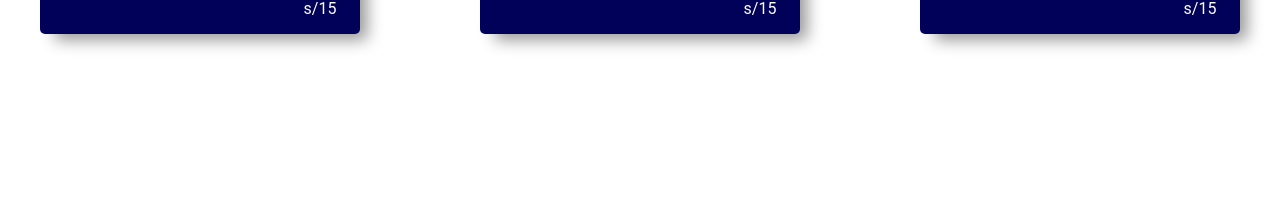
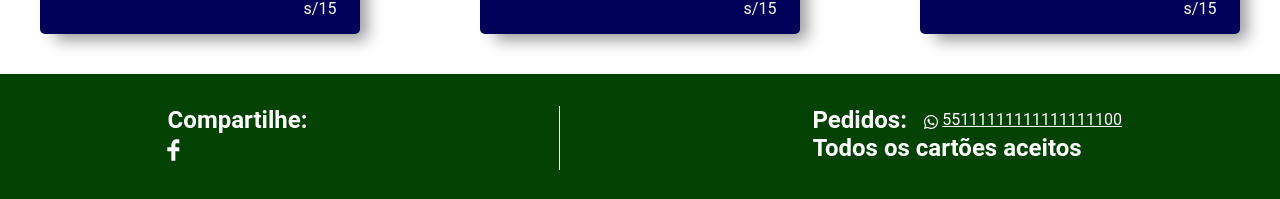
Before and after one commit to WilliamCSA04/xis-la-brasilena, a React (Create React App) app: page / in a window 1280 px wide. Shown: the part 1191-1390 px from the top of the page. Before the commit the page ends 1265 px from the top, so only its background shows below. Built offline with nearby package versions, Linux system fonts and the light colour scheme; no server answers.

Commit message:
:sparkles: Created footer

```diff
--- a/src/pages/home/Home.js
+++ b/src/pages/home/Home.js
@@ -1,8 +1,7 @@
 import React from 'react';
-import {
-  Header,
-  MealImages,
-} from '../../components';
+import { TiSocialFacebook } from 'react-icons/ti';
+import { FaWhatsapp } from 'react-icons/fa';
+import { Header, MealImages } from '../../components';
 import { FIREBASE_ASSETS_BASE_URL } from '../../config';
 import {
   CustomHeroBanner,
@@ -16,6 +15,13 @@ import {
   MealSection,
   MealTexts,
   MealParagraph,
+  Footer,
+  ShareSection,
+  SocialMedia,
+  VerticalLine,
+  OrderSection,
+  OrderTitleWrapper,
+  AcceptedCards,
 } from './Home.styles';
 import texts from './texts';
 
@@ -40,6 +46,7 @@ export default function Home() {
           <InfoParagraph>{texts['pt-BR'].heroBanner.info}</InfoParagraph>
         </TextWrapper>
       </CustomHeroBanner>
+      <main>
         <MealSection>
           <CustomMiddleTitle>
             <h2>{texts['pt-BR'].menu.title}</h2>
@@ -94,6 +101,31 @@ export default function Home() {
             </CostumMealWrapperOne>
           </CustomMiddleConteiner>
         </MealSection>
+      </main>
+      <Footer>
+        <ShareSection>
+          <h2>{texts['pt-BR'].footer.shareSection.title}</h2>
+          <SocialMedia>
+            <a href="https://www.facebook.com/profile.php?id=100070803637422">
+              <TiSocialFacebook size="2rem" color="white" />
+            </a>
+          </SocialMedia>
+        </ShareSection>
+        <VerticalLine />
+        <OrderSection>
+          <OrderTitleWrapper>
+            <h2>Pedidos:</h2>{' '}
+            <a
+              href="https://api.whatsapp.com/send?phone=55111111111111111100"
+              aria-label="Faça o pedido pelo whatsapp"
+            >
+              <FaWhatsapp />
+              <span>55111111111111111100</span>
+            </a>
+          </OrderTitleWrapper>
+          <AcceptedCards>Todos os cartões aceitos</AcceptedCards>
+        </OrderSection>
+      </Footer>
     </div>
   );
 }
--- a/src/pages/home/Home.styles.js
+++ b/src/pages/home/Home.styles.js
@@ -103,3 +103,52 @@ export const MealTexts = styled.div`
 `;
 
 export const MealParagraph = styled.div``;
+
+export const Footer = styled.footer`
+  padding: 2rem;
+  background-color: ${props => props.theme.lightMode.colors.secondary.dark};
+  display: flex;
+  justify-content: space-around;
+`;
+
+export const ShareSection = styled.section`
+  h2 {
+    margin-left: 0.6rem;
+  }
+`;
+
+export const SocialMedia = styled.div`
+  a {
+    display: inline-block;
+  }
+`;
+
+export const VerticalLine = styled.div`
+  border-left: 1px white solid;
+`;
+
+export const OrderSection = styled.section``;
+
+export const OrderTitleWrapper = styled.div`
+  display: flex;
+  align-items: center;
+  a {
+    margin-left: 1rem;
+    color: ${props => props.theme.lightMode.colors.white};
+    svg {
+      margin-right: 0.2rem;
+      vertical-align: sub;
+    }
+  }
+  span: {
+    font-size: 2rem;
+  }
+  h2 {
+    display: inline-block;
+  }
+`;
+
+export const AcceptedCards = styled.p`
+  font-weight: bold;
+  font-size: 1.5rem;
+`;
--- a/src/pages/home/texts.js
+++ b/src/pages/home/texts.js
@@ -12,17 +12,22 @@ export default {
     cheeseburgerMeat: {
       title: 'Xis de Carne',
       postTitle: '15cm',
-      info:'s/15',
+      info: 's/15',
     },
     cheeseburgerPork: {
       title: 'Xis de Cerdo',
       postTitle: '15cm',
-      info:'s/15',
+      info: 's/15',
     },
     cheeseburgerChicken: {
       title: 'Xis de Pollo',
       postTitle: '15cm',
-      info:'s/15',
+      info: 's/15',
+    },
+    footer: {
+      shareSection: {
+        title: 'Compartilhe:',
+      },
     },
   },
 };
```
Lines whose indentation alone changed are shown as unchanged.
